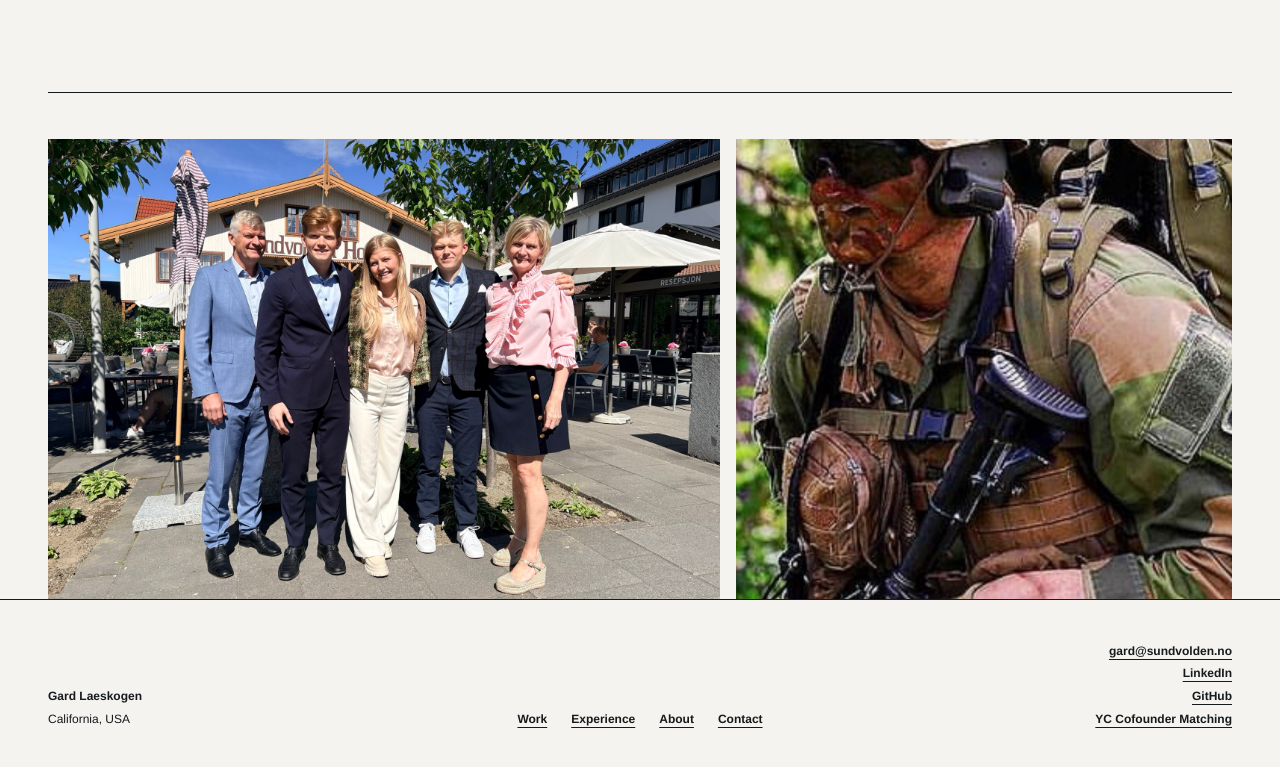
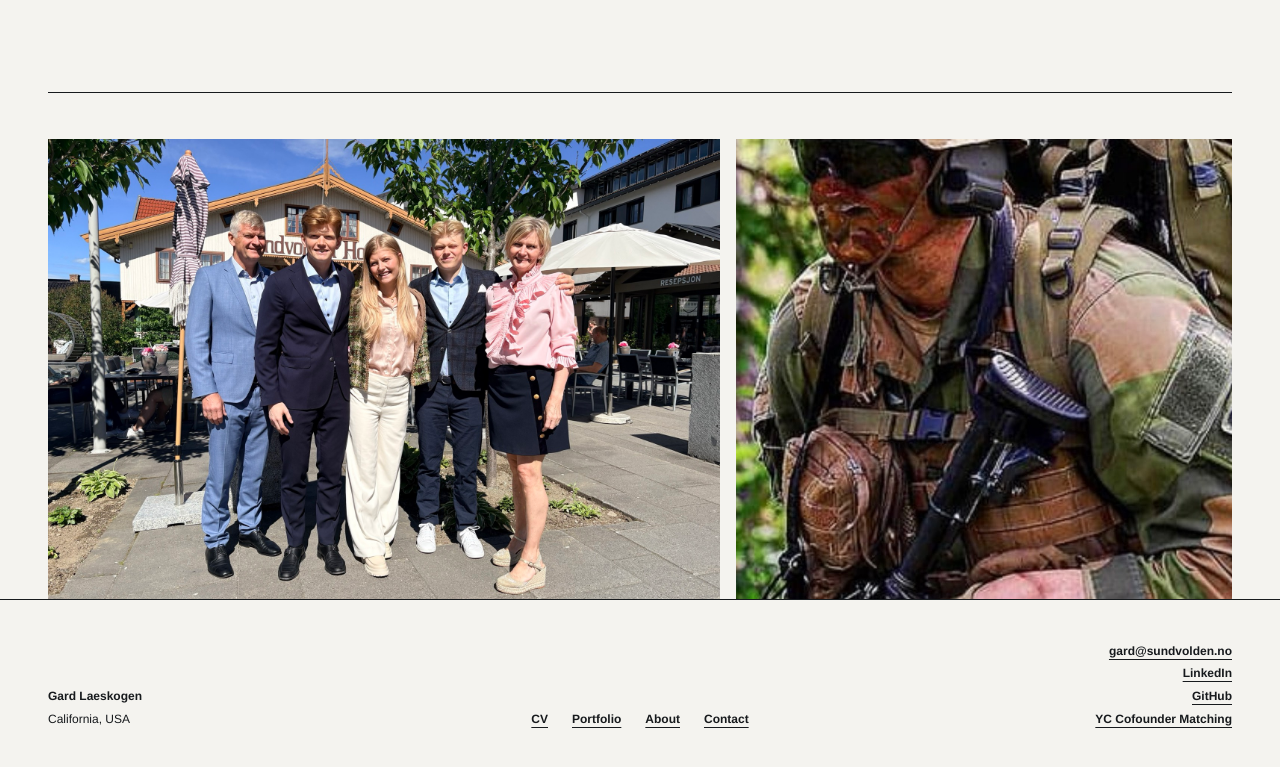
Before and after one commit to gardlae/gard-laeskogen-portfolio, a Next.js app: page /about in a window 1280 px wide. Shown: the part 1269-2036 px from the top of the page. Built offline with nearby package versions, Linux system fonts and the light colour scheme; no server answers.

Commit message:
Update navigation labels and hero wording

```diff
--- a/app/SiteFooter.tsx
+++ b/app/SiteFooter.tsx
@@ -9,8 +9,8 @@ export function SiteFooter() {
         <span>{site.location}</span>
       </div>
       <nav aria-label="Footer navigation">
-        <Link href="/portfolio">Work</Link>
-        <Link href="/cv">Experience</Link>
+        <Link href="/cv">CV</Link>
+        <Link href="/portfolio">Portfolio</Link>
         <Link href="/about">About</Link>
         <Link href="/request">Contact</Link>
       </nav>
--- a/app/SiteHeader.tsx
+++ b/app/SiteHeader.tsx
@@ -5,8 +5,8 @@ import { usePathname } from "next/navigation";
 import { useState } from "react";
 
 const navigation = [
-  { href: "/portfolio", label: "Work" },
-  { href: "/cv", label: "Experience" },
+  { href: "/cv", label: "CV" },
+  { href: "/portfolio", label: "Portfolio" },
   { href: "/about", label: "About" },
   { href: "/request", label: "Contact" },
 ];
--- a/app/content/profile.ts
+++ b/app/content/profile.ts
@@ -8,7 +8,7 @@ export const site: SiteConfig = {
   github: "https://github.com/gardlae",
   yCombinator: "https://www.startupschool.org/cofounder-matching",
   location: "California, USA",
-  headline: "Student | M. Sc. Cybernetics and Robotics | NTNU",
+  headline: "Student | Master in Cybernetics and Robotics | NTNU",
   canonicalUrl: "https://www.gardlaeskogen.com",
   bookingUrl: process.env.NEXT_PUBLIC_BOOKING_URL ?? "https://cal.com/gard-laeskogen-s4byyh/quick-chat",
   storyVideo: process.env.NEXT_PUBLIC_STORY_VIDEO || undefined,
--- a/app/cv/page.tsx
+++ b/app/cv/page.tsx
@@ -18,7 +18,7 @@ import { SiteFooter } from "../SiteFooter";
 import { SiteHeader } from "../SiteHeader";
 
 export const metadata: Metadata = {
-  title: "Experience",
+  title: "CV",
   description: "Gard Laeskogen's engineering, operational, leadership, and academic experience.",
   alternates: { canonical: `${site.canonicalUrl}/cv` },
 };
@@ -113,7 +113,7 @@ export default function ExperiencePage() {
               Graduate student in Cybernetics and Robotics at NTNU and incoming graduate student at UC Berkeley for 2026-27. Three years of the integrated master&apos;s program are complete, with Autonomous Systems as the main profile.
             </p>
             <div className="cv-hero-actions">
-              <Link className="button button-dark" href="/portfolio">View engineering work</Link>
+              <Link className="button button-dark" href="/portfolio">View portfolio</Link>
               <Link className="button button-light" href="/request#documents">Request detailed CV</Link>
             </div>
           </div>
--- a/app/globals.css
+++ b/app/globals.css
@@ -3382,6 +3382,10 @@ button {
   min-height: 460px;
 }
 
+.background-section-images-only .background-secondary-image img {
+  object-position: 38% center;
+}
+
 .sports-section {
   padding-top: 12px;
 }
--- a/app/page.tsx
+++ b/app/page.tsx
@@ -30,8 +30,8 @@ export default function Home() {
           <h1 id="home-title">Gard Laeskogen</h1>
           <p className="hero-role">{site.headline}</p>
           <div className="hero-actions" aria-label="Primary actions">
-            <Link className="button button-light" href="/portfolio">View work</Link>
-            <Link className="button button-quiet" href="/cv">Experience</Link>
+            <Link className="button button-light" href="/portfolio">Portfolio</Link>
+            <Link className="button button-quiet" href="/cv">CV</Link>
             <Link className="text-action" href="/request">Set up a chat →</Link>
           </div>
         </div>
--- a/app/portfolio/page.tsx
+++ b/app/portfolio/page.tsx
@@ -6,7 +6,7 @@ import { SiteFooter } from "../SiteFooter";
 import { SiteHeader } from "../SiteHeader";
 
 export const metadata: Metadata = {
-  title: "Work",
+  title: "Portfolio",
   description: "Selected work across UAV systems, software, analog electronics, and analysis.",
   alternates: { canonical: `${site.canonicalUrl}/portfolio` },
 };
@@ -52,7 +52,7 @@ export default function PortfolioPage() {
       <SiteHeader />
       <div className="page-shell page-top">
         <header className="page-intro work-intro">
-          <p className="eyebrow">Work / {String(publicProjects.length).padStart(2, "0")}</p>
+          <p className="eyebrow">Portfolio / {String(publicProjects.length).padStart(2, "0")}</p>
           <h1>Selected technical work</h1>
           <p>Engineering, software, electronics, analysis, and independently initiated work.</p>
         </header>
```
